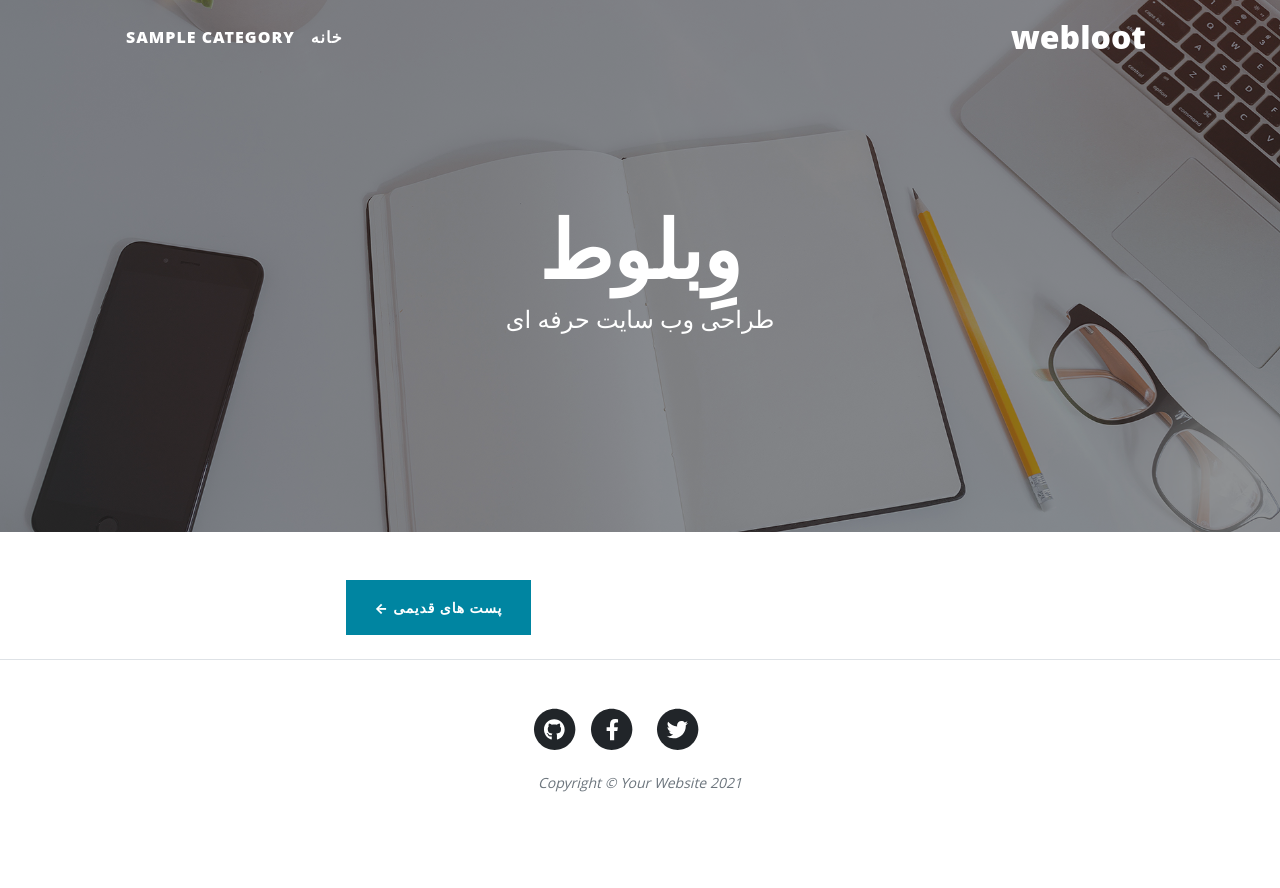
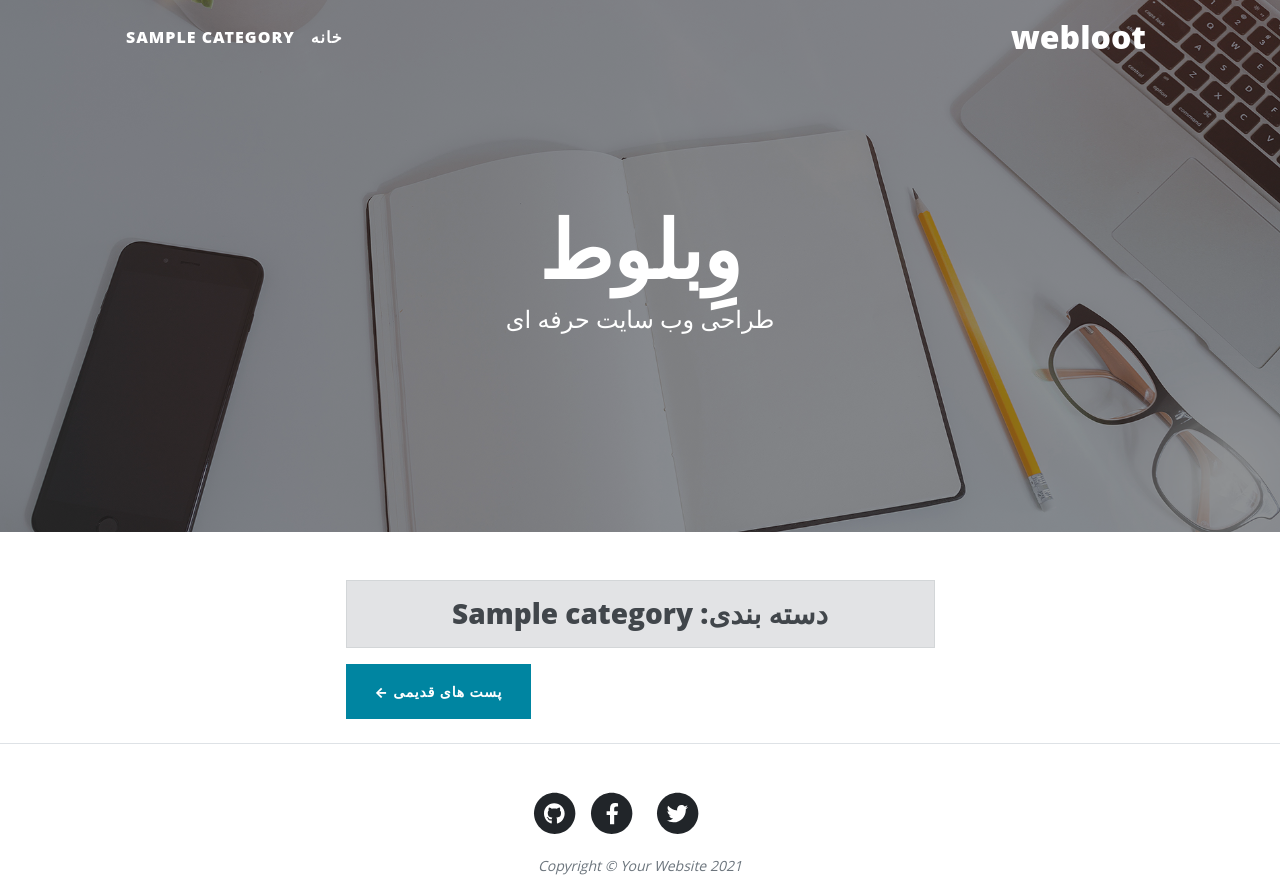
Before and after one commit to arash-fun/blog_pmtmap.com, a Django app: a page that uses blog/templates/blog/category.html in a window 1280 px wide. Shown: the top 888 px of the page. Before the commit the page ends 792 px from the top, so only its background shows below. Run offline with Django 3.2, Linux system fonts and the light colour scheme; tables that the repository leaves empty hold one stand-in row (values such as "Sample post"); some libraries are stand-ins or nearby versions.

Commit message:
class alert added to category.html

```diff
--- a/blog/templates/blog/category.html
+++ b/blog/templates/blog/category.html
@@ -19,6 +19,8 @@
 <div class="container px-4 px-lg-5">
     <div class="row gx-4 gx-lg-5 justify-content-center">
         <div class="col-md-10 col-lg-8 col-xl-7">
+
+            <h3 class="alert alert-secondary text-center"> دسته بندی: {{category.title}}</h3>
             <!-- articles is telated_name in model category manytomany -->
             <!-- here we should user manager in django for filter published ..>
 
```
